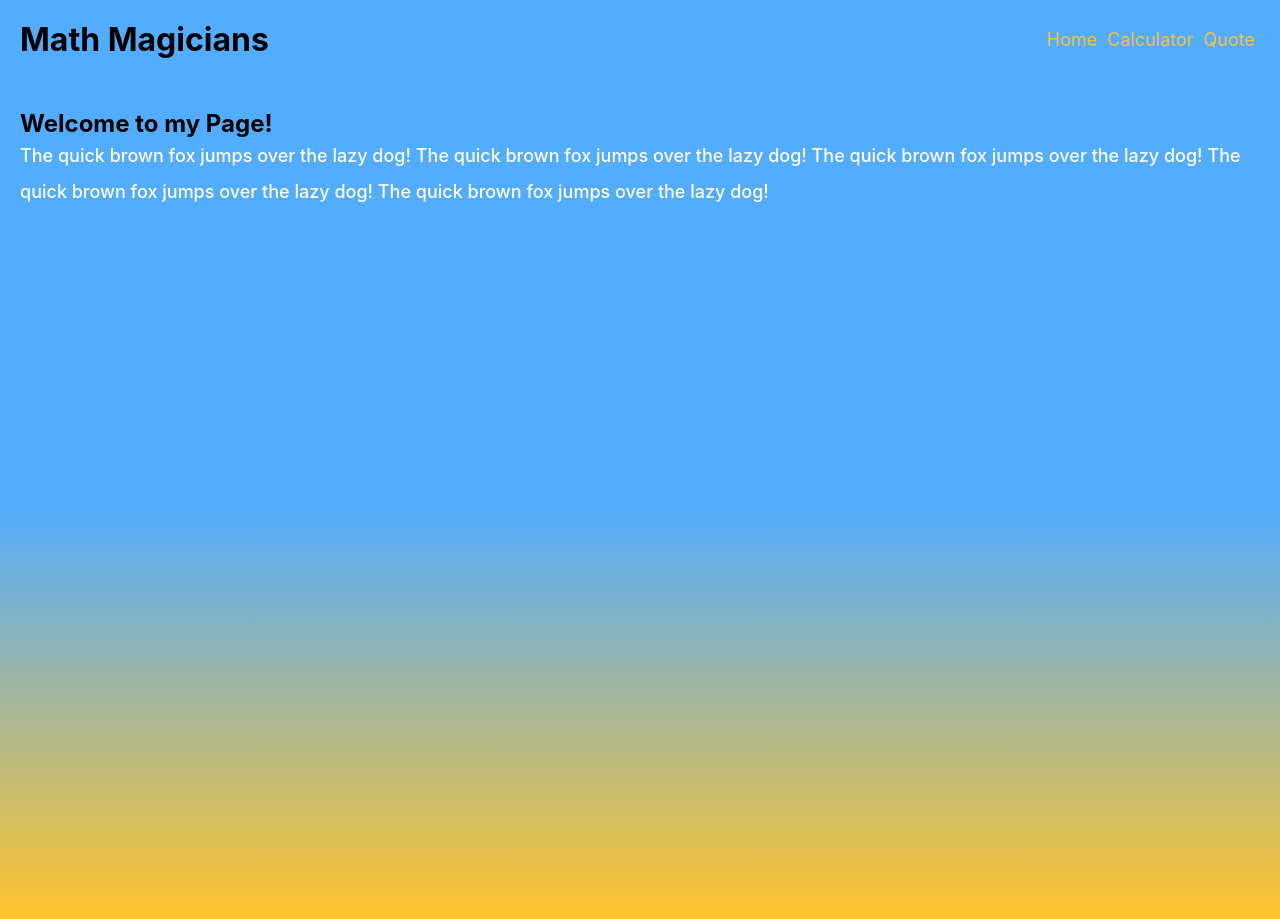
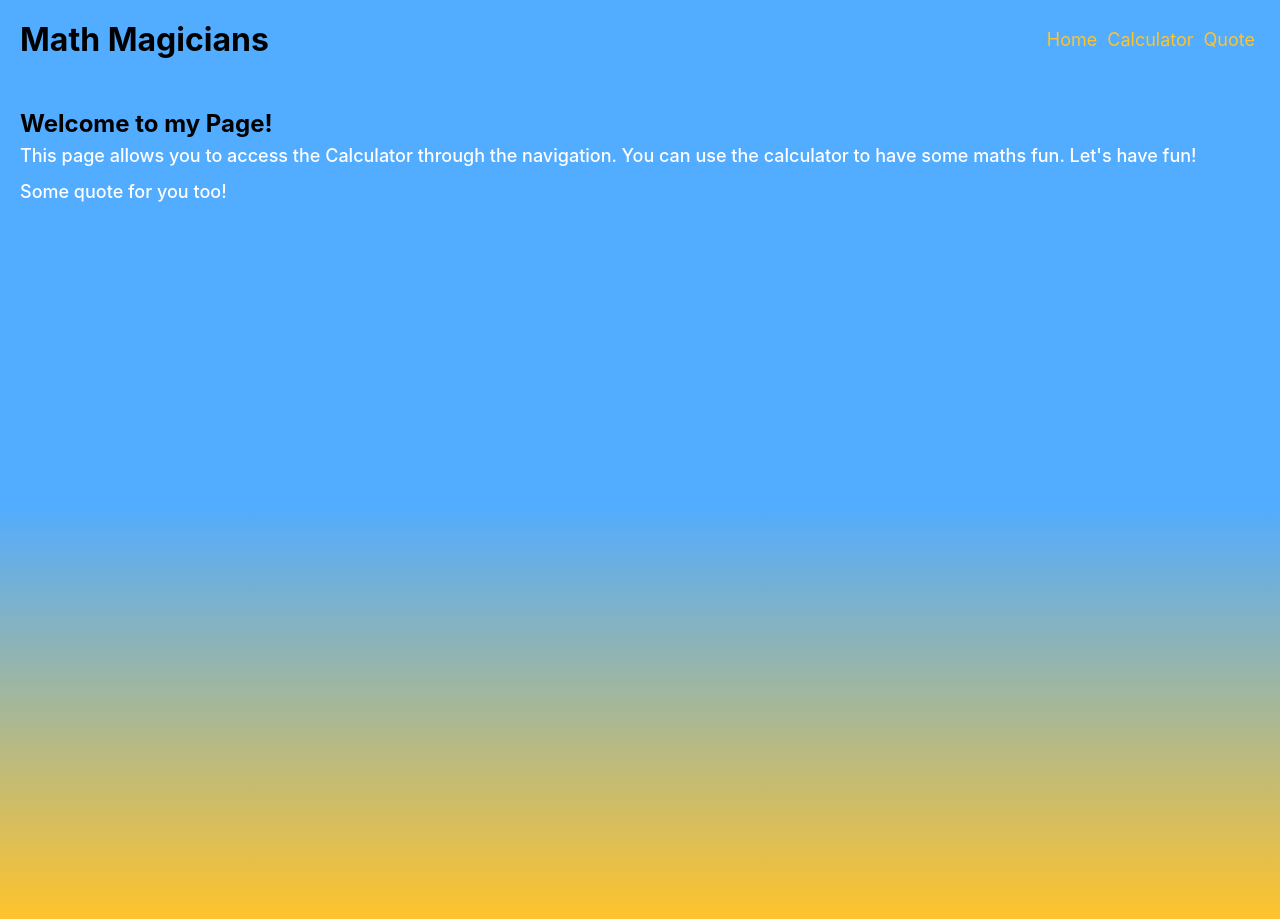
Before and after one commit to sharon-odhiambo/Math-magicians, a React (Create React App) app: page / in a window 1280 px wide. Built offline with nearby package versions, Linux system fonts and the light colour scheme.

Commit message:
update home page

```diff
--- a/src/SPA/home.js
+++ b/src/SPA/home.js
@@ -4,11 +4,11 @@ const Home = () => (
   <div className="home">
     <h2>Welcome to my Page!</h2>
     <p>
-      The quick brown fox jumps over the lazy dog!
-      The quick brown fox jumps over the lazy dog!
-      The quick brown fox jumps over the lazy dog!
-      The quick brown fox jumps over the lazy dog!
-      The quick brown fox jumps over the lazy dog!
+      This page allows you to access the Calculator through the navigation.
+      You can use the calculator to have some maths fun.
+      Let&apos;s have fun!
+      <br />
+      Some quote for you too!
     </p>
   </div>
 );
```
